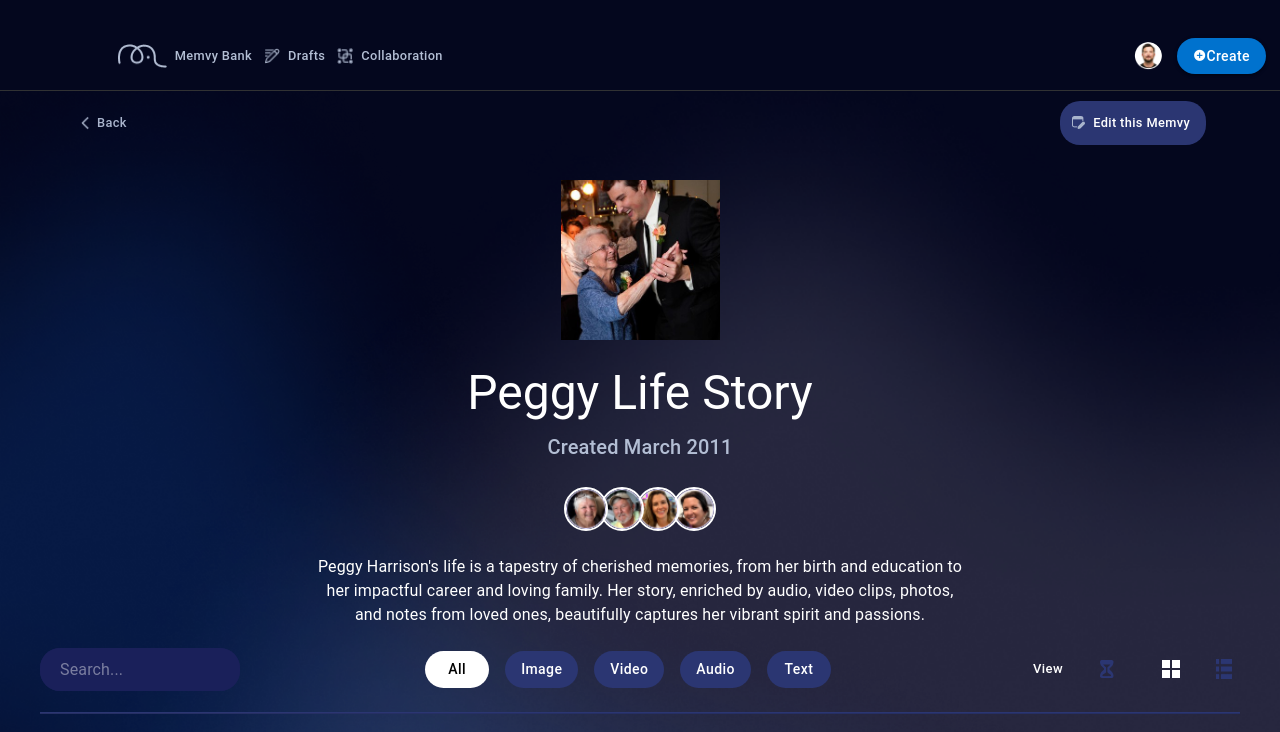
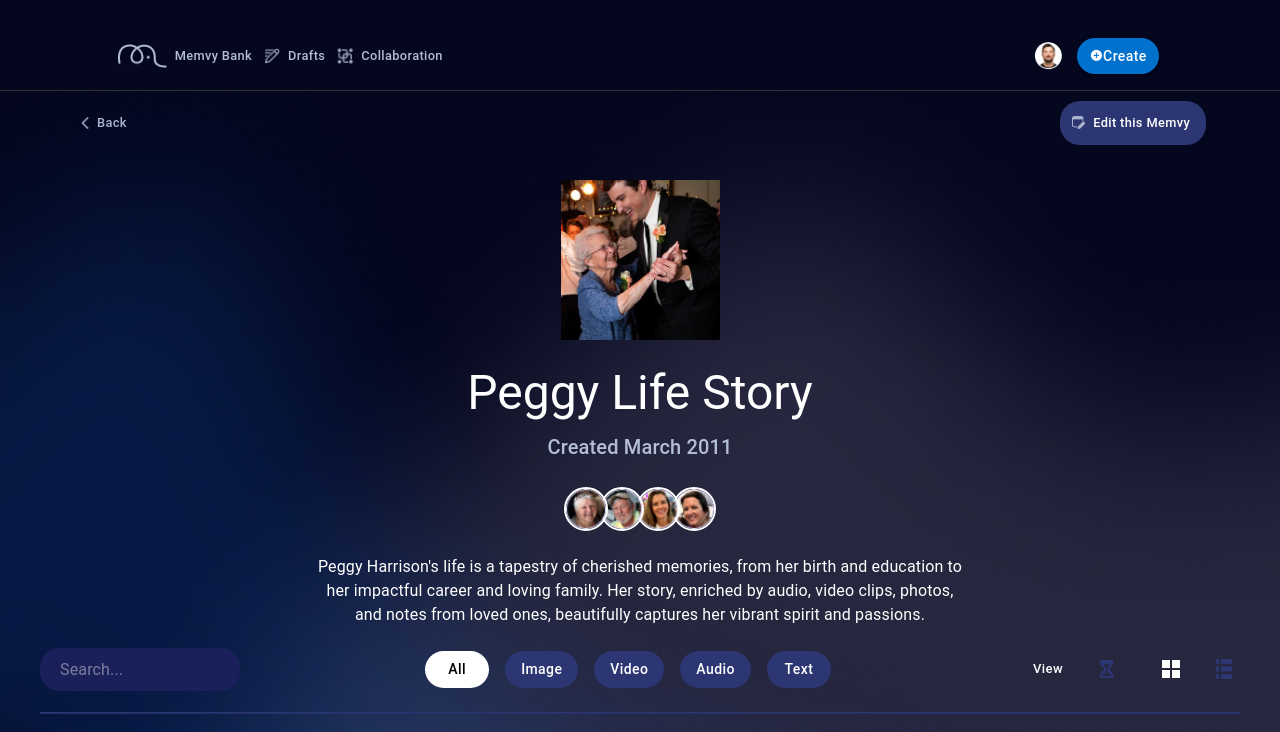
Before and after one commit to umarabid787/MemvyUI, a React (Create React App) app in the folder my-material-app/: page / in a window 1280 px wide. Shown: the top 732 px of the page. Built offline with nearby package versions, Linux system fonts and the light colour scheme.

Commit message:
header update

```diff
--- a/my-material-app/src/components/Header.js
+++ b/my-material-app/src/components/Header.js
@@ -29,7 +29,7 @@ function Header() {
       <AppBar
         position="static"
         sx={{
-    width: '1440px',             // Fixed width
+    width: '100%',             // Fixed width
     height: '91px',               // Fixed height
     padding: '24px 90px',         // Padding: top/bottom 24px, left/right 90px
     backgroundColor: '#04071E',   // Background color
@@ -94,7 +94,7 @@ function Header() {
               style={{ textTransform: 'none' }}
               sx={{
                 borderRadius: '200px',
-                marginRight: '60px',
+                marginRight: '5%',
               }}
             >
               <Icon style={{ fontSize: '13.3px' }}>add_circle</Icon>
```
